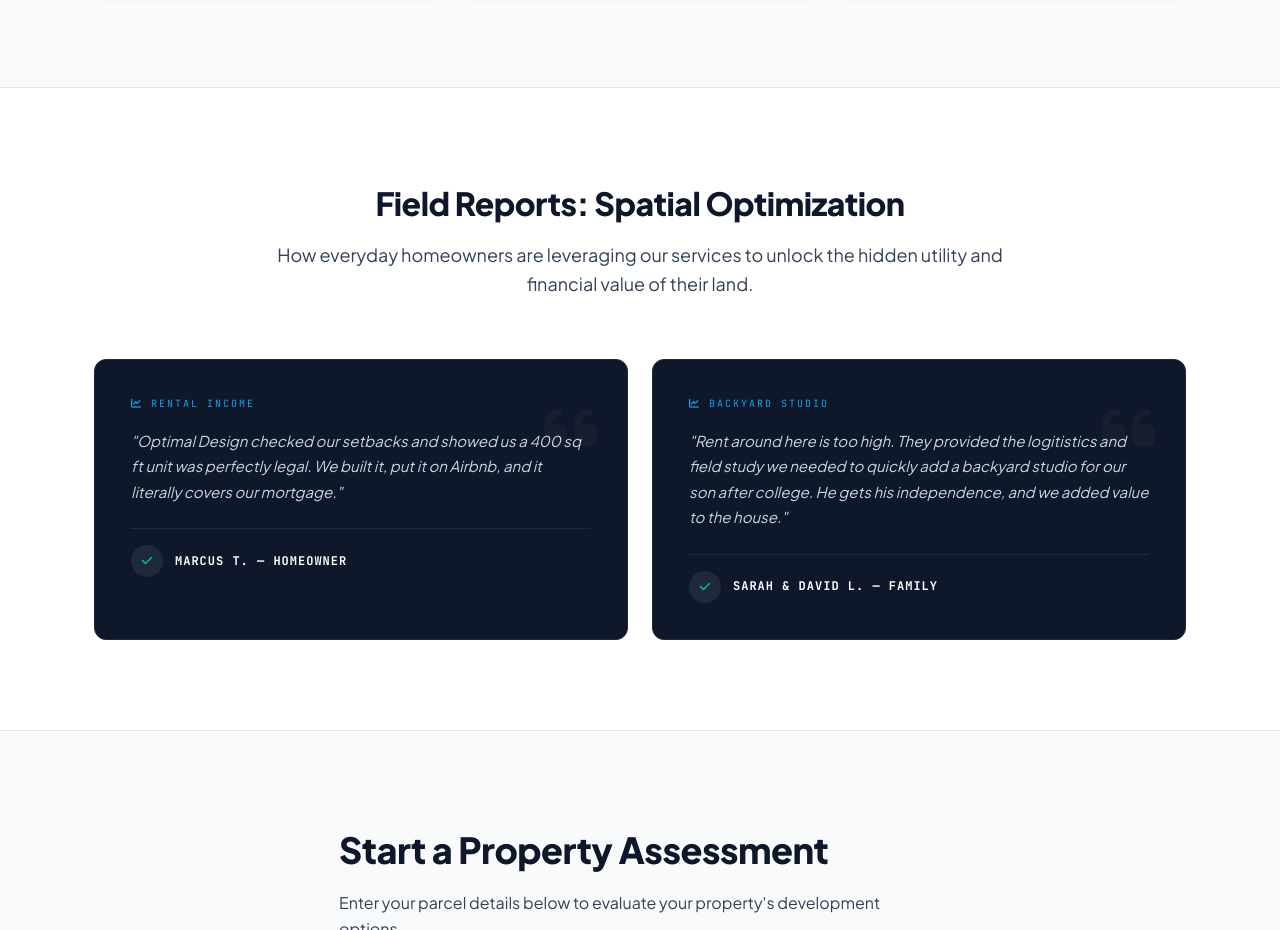
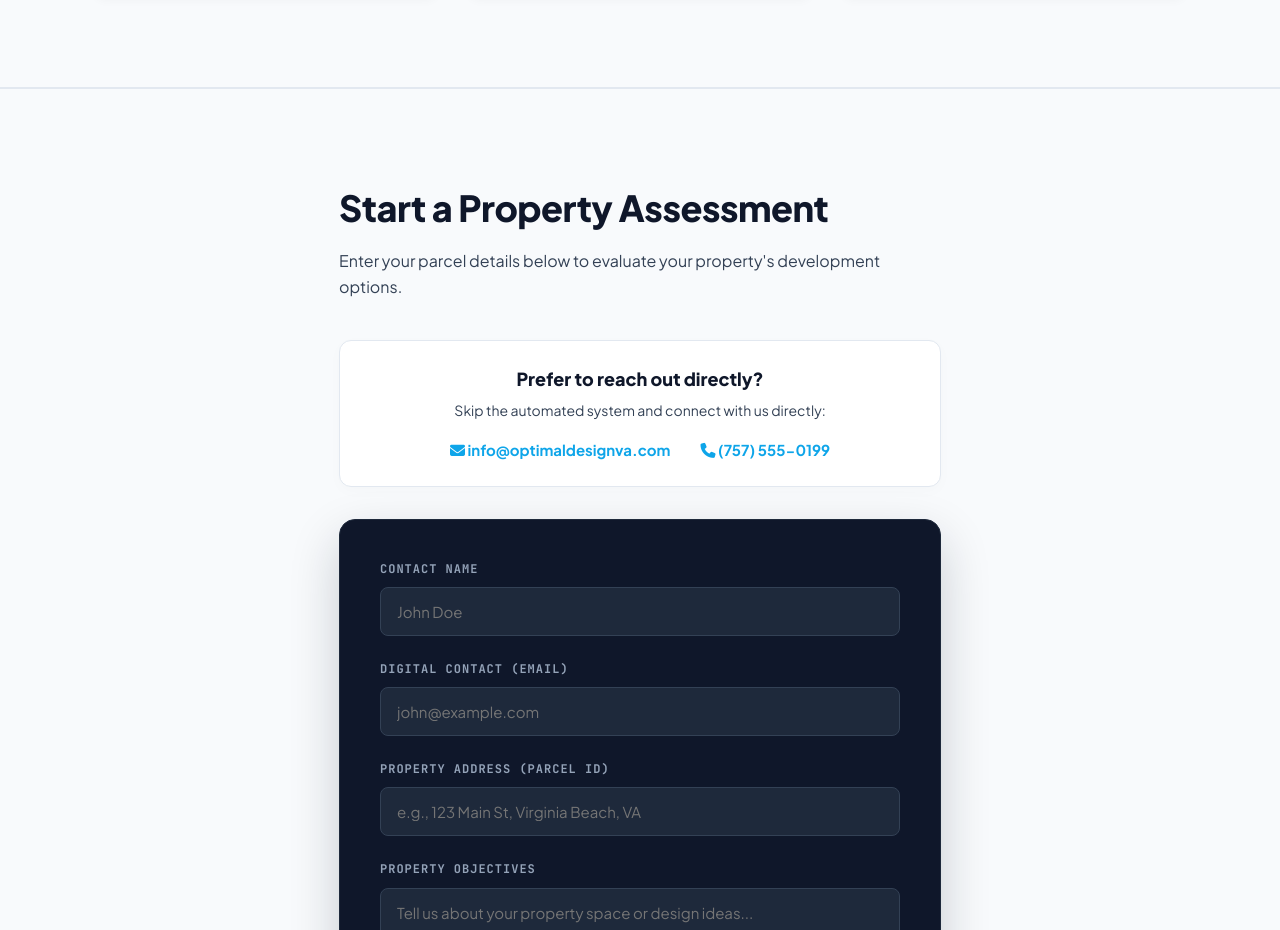
Before and after one commit to thesethler/optimaldesign-site, a plain HTML site: page index.html in a window 1280 px wide. Shown: the part 2106-3036 px from the top of the page. Drawn offline with Linux system fonts and the light colour scheme.

Commit message:
Update index.html

```diff
--- a/index.html
+++ b/index.html
@@ -405,33 +405,6 @@
         </div>
     </section>
 
-    <section id="impact" class="testimonials-section">
-        <div class="container">
-            <h2 class="section-title">Field Reports: Spatial Optimization</h2>
-            <p class="section-subtitle-center">How everyday homeowners are leveraging our services to unlock the hidden utility and financial value of their land.</p>
-
-            <div class="grid-two-by-two">
-                <div class="testimonial-card">
-                    <span class="testimonial-category font-mono"><i class="fas fa-chart-line"></i> Rental Income</span>
-                    <p class="testimonial-quote">"Optimal Design checked our setbacks and showed us a 400 sq ft unit was perfectly legal. We built it, put it on Airbnb, and it literally covers our mortgage."</p>
-                    <div class="testimonial-author">
-                        <div class="author-icon"><i class="fas fa-check"></i></div>
-                        <span class="author-name font-mono">Marcus T. — Homeowner</span>
-                    </div>
-                </div>
-
-                <div class="testimonial-card">
-                    <span class="testimonial-category font-mono"><i class="fas fa-chart-line"></i> Backyard Studio</span>
-                    <p class="testimonial-quote">"Rent around here is too high. They provided the logitistics and field study we needed to quickly add a backyard studio for our son after college. He gets his independence, and we added value to the house."</p>
-                    <div class="testimonial-author">
-                        <div class="author-icon"><i class="fas fa-check"></i></div>
-                        <span class="author-name font-mono">Sarah & David L. — Family</span>
-                    </div>
-                </div>
-            </div>
-        </div>
-    </section>
-
     <section id="contact" class="contact-section">
         <div class="container narrow-container">
             <h2 class="text-center">Start a Property Assessment</h2>
```
